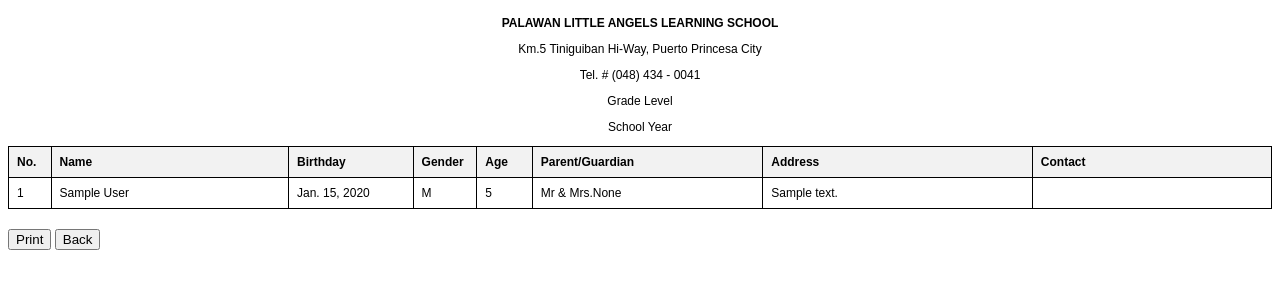
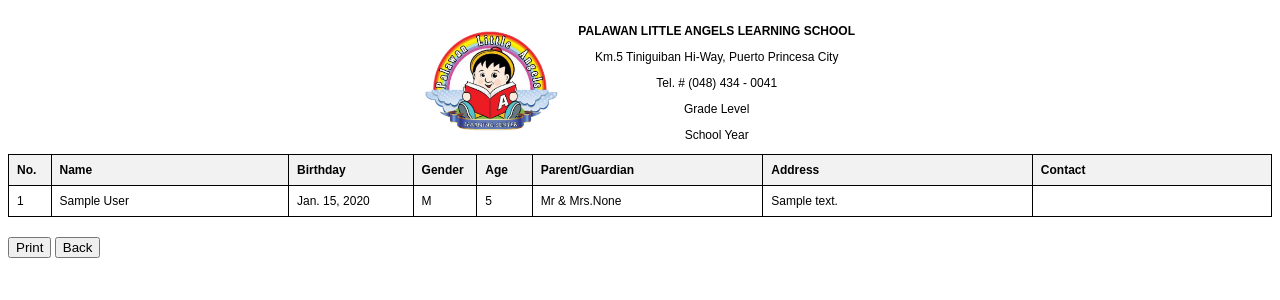
Before and after one commit to CedrickChu/SMIS, a Django app: page /student/print/ in a window 1280 px wide. Shown: the top 300 px of the page. Run offline with Django 5.2, Linux system fonts and the light colour scheme; tables that the repository leaves empty hold one stand-in row (values such as "Sample post").

Commit message:
fixing printing students

```diff
--- a/projectsite/projectapp/templates/sidebar.html
+++ b/projectsite/projectapp/templates/sidebar.html
@@ -10,7 +10,7 @@
     <div class="sidebar-wrapper">
       <ul class="nav">
         <li>
-          <a href="{% url 'dashboard' %}">
+          <a href="{% url 'home' %}">
             <i class="nc-icon nc-bank"></i>
             <p>Dashboard</p>
           </a>
--- a/projectsite/projectapp/templates/student/print_student.html
+++ b/projectsite/projectapp/templates/student/print_student.html
@@ -11,10 +11,18 @@
         }
         .center {
             text-align: center;
-
         }
         .center h4{
             margin-bottom: 4px;
+        }
+        .header-container {
+            display: flex;
+            align-items: center;
+            justify-content: center;
+            gap: 20px;
+        }
+        .header-container img {
+            height: 100px;
         }
         table {
             width: 100%;
@@ -30,7 +38,6 @@
             background-color: #f2f2f2;
             font-weight: 800;
         }
-
         @media print {
             @page {
                 size: landscape;
@@ -58,16 +65,20 @@
                 font-weight: 800;
             }
         }
-
     </style>
 </head>
 <body>
     <div class="center">
-        <h4>PALAWAN LITTLE ANGELS LEARNING SCHOOL</h4>
-        <p>{{ school.address }}</p>
-        <p>{{ school.contact_number }}</p>
-        <p>{{ grade_level }}</p>
-        <p>{{ school_year }}</p>
+        <div class="header-container">
+            <img src="../../static/images/logo.png" alt="Little Angel Logo">
+            <div>
+                <h4>PALAWAN LITTLE ANGELS LEARNING SCHOOL</h4>
+                <p>{{ school.address }}</p>
+                <p>{{ school.contact_number }}</p>
+                <p>{{ grade_level }}</p>
+                <p>{{ school_year }}</p>
+            </div>
+        </div>
     </div>
     <table>
         <thead>
```
Also changed, not shown: projectsite/projectapp/templates/dashboard.html (deleted, +0 -11 lines), projectsite/projectapp/static/images/logo.png (added).
